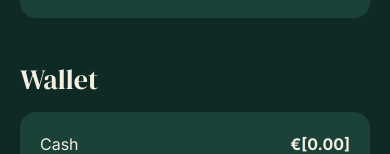
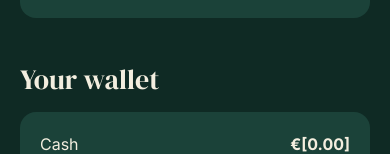
Before and after one commit to evolutionMR/aurora-spins-demo, a website: page public/index.html in a window 390 px wide. Shown: the part 1169-1323 px from the top of the page. Drawn offline with Linux system fonts and the light colour scheme.

Commit message:
AI Builder: Change the Wallet section heading so it says "Your wallet" instead of "Wallet". (#11)
* Change Wallet section heading to "Your wallet"

Verified: npm test; npm run verify on / (loads, shows "Your wallet", phone 390px and laptop 1280px fit, no console errors)

Co-authored-by: Julian Vella <57744611+evolutionMR@users.noreply.github.com>
Co-Authored-By: Claude Sonnet 5.5 <noreply@anthropic.com>

* Test: add an image with no alt text, to check the AI Builder fixer repairs it

* Remove broken image with no alt text from the Wallet section

Verified: npm test passes; npm run verify on / (loads, shows "Your wallet" and the made-up brand note; phone/laptop size not checked, Playwright not installed)

Co-Authored-By: Claude Sonnet 5.5 <noreply@anthropic.com>

---------

Co-authored-by: claude[bot] <209825114+claude[bot]@users.noreply.github.com>
Co-authored-by: Claude Sonnet 5.5 <noreply@anthropic.com>

```diff
--- a/public/index.html
+++ b/public/index.html
@@ -53,7 +53,7 @@
     </section>
 
     <section id="wallet" aria-labelledby="wallet-title">
-      <h2 id="wallet-title" class="section-title">Wallet</h2>
+      <h2 id="wallet-title" class="section-title">Your wallet</h2>
       <div class="card">
         <div class="row"><span>Cash</span><strong>€[0.00]</strong></div>
         <div class="row"><span>Bonus balance</span><strong>€[0.00]</strong></div>
```
